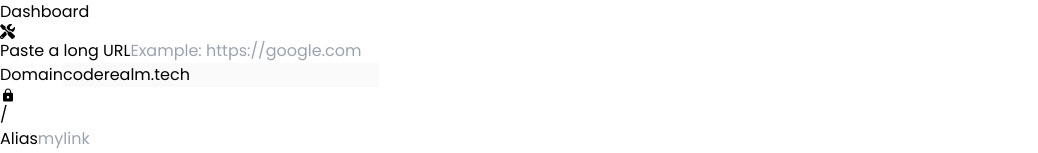
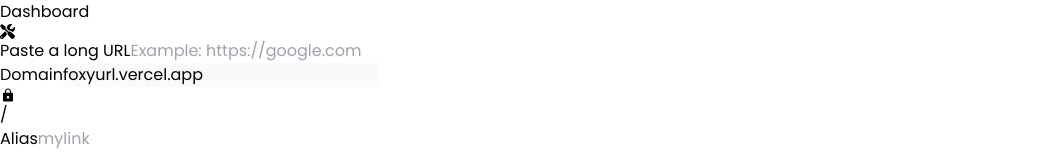
Before and after one commit to vardhan-ganugula/foxy_urlshortner, a React (Vite) app: page / in a window 1280 px wide. Shown: the part 1384-1537 px from the top of the page, without its empty margins (0-1038 px from the left). Built offline with nearby package versions, Linux system fonts and the light colour scheme.

Commit message:
frontend modified

```diff
--- a/src/components/Main.jsx
+++ b/src/components/Main.jsx
@@ -10,7 +10,7 @@ function Main() {
   const [url, setUrl] = useState("");
   const [alias, setAlias] = useState("");
   const [shortUrl, setShortUrl] = useState("");
-  const [domain, setDomain] = useState("coderealm.tech");
+  const [domain, setDomain] = useState("foxyurl.vercel.app");
   const [alert, setAlert] = useState({ type: "", data: "", visible: false });
   useEffect(() => {
     let parentDiv = document.querySelector("#parentDiv");
```
